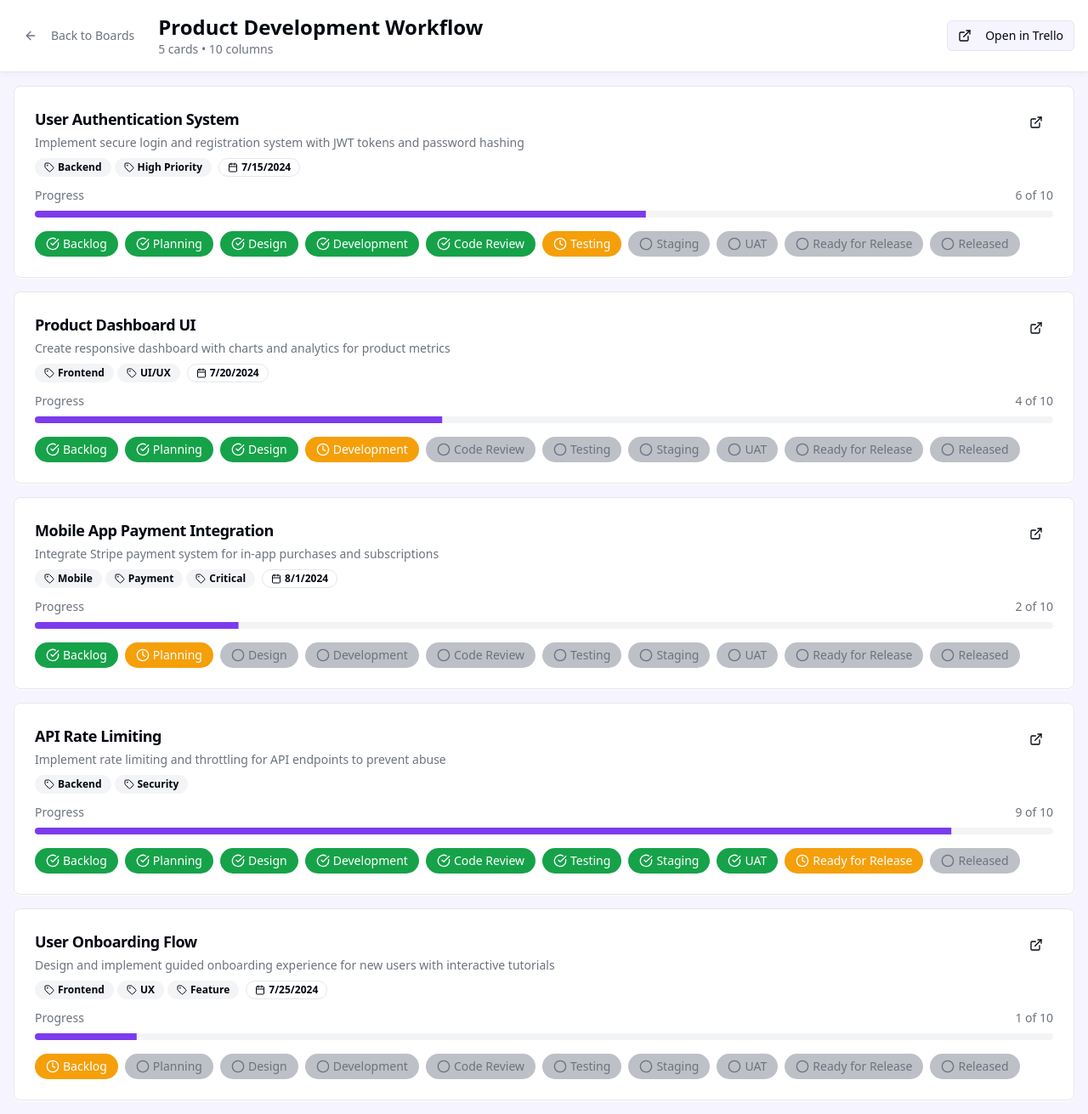
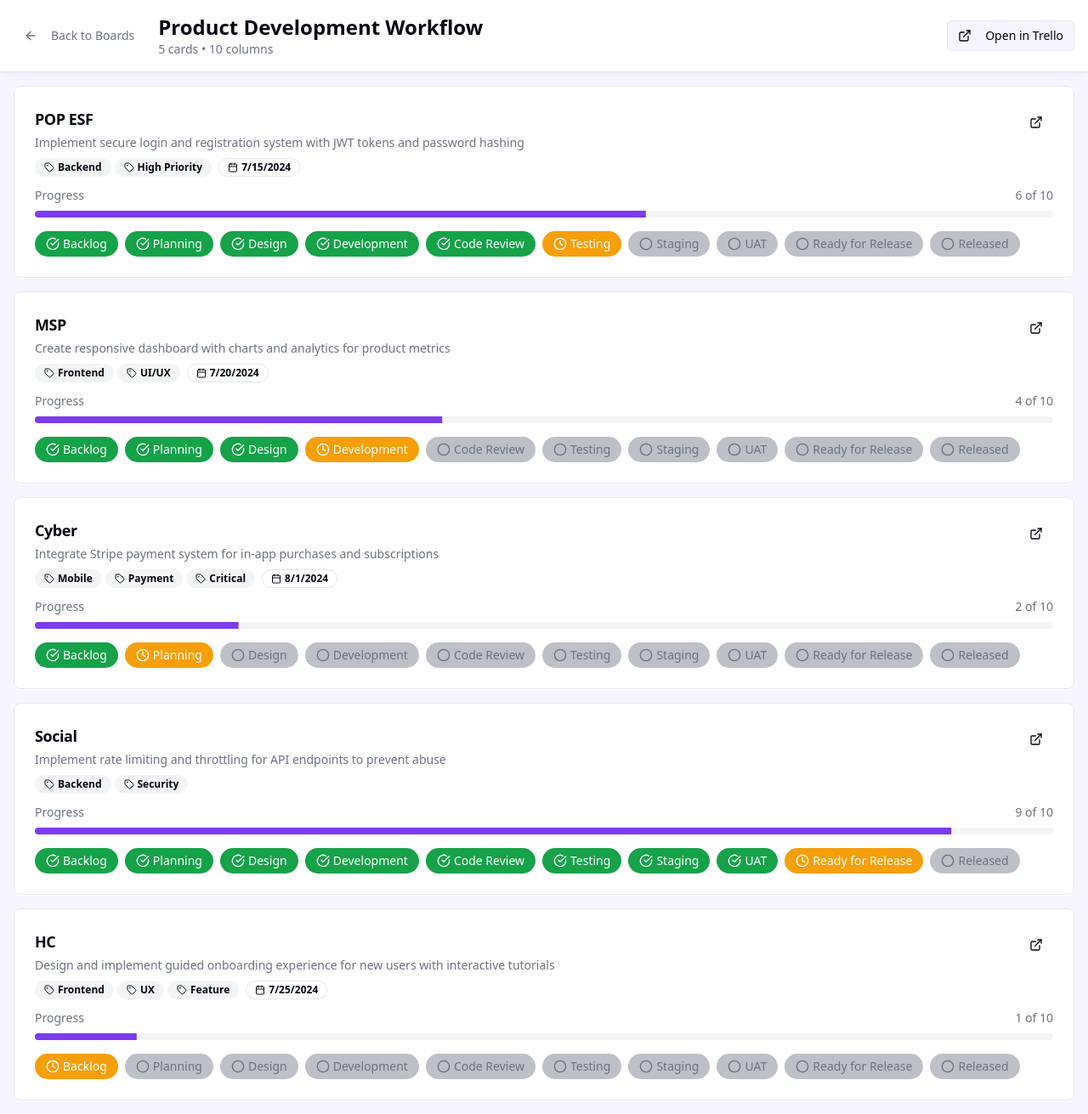
Before and after one commit to DavidLozzi/trello-lane-view, a React (Vite) app: page / in a window 1280 px wide. Shown: the whole page at 85% size. Built offline with nearby package versions, Linux system fonts and the light colour scheme.

Commit message:
Rename cards with specific names

```diff
--- a/src/components/SwimlaneView.tsx
+++ b/src/components/SwimlaneView.tsx
@@ -54,7 +54,7 @@ export function SwimlaneView({ board, apiKey, token, onBack }: SwimlaneViewProps
     const mockCards: TrelloCard[] = [
       {
         id: 'card-1',
-        name: 'User Authentication System',
+        name: 'POP ESF',
         desc: 'Implement secure login and registration system with JWT tokens and password hashing',
         pos: 1,
         due: '2024-07-15T09:00:00.000Z',
@@ -68,7 +68,7 @@ export function SwimlaneView({ board, apiKey, token, onBack }: SwimlaneViewProps
       },
       {
         id: 'card-2',
-        name: 'Product Dashboard UI',
+        name: 'MSP',
         desc: 'Create responsive dashboard with charts and analytics for product metrics',
         pos: 2,
         due: '2024-07-20T17:00:00.000Z',
@@ -82,7 +82,7 @@ export function SwimlaneView({ board, apiKey, token, onBack }: SwimlaneViewProps
       },
       {
         id: 'card-3',
-        name: 'Mobile App Payment Integration',
+        name: 'Cyber',
         desc: 'Integrate Stripe payment system for in-app purchases and subscriptions',
         pos: 3,
         due: '2024-08-01T12:00:00.000Z',
@@ -97,7 +97,7 @@ export function SwimlaneView({ board, apiKey, token, onBack }: SwimlaneViewProps
       },
       {
         id: 'card-4',
-        name: 'API Rate Limiting',
+        name: 'Social',
         desc: 'Implement rate limiting and throttling for API endpoints to prevent abuse',
         pos: 4,
         due: null,
@@ -110,7 +110,7 @@ export function SwimlaneView({ board, apiKey, token, onBack }: SwimlaneViewProps
       },
       {
         id: 'card-5',
-        name: 'User Onboarding Flow',
+        name: 'HC',
         desc: 'Design and implement guided onboarding experience for new users with interactive tutorials',
         pos: 5,
         due: '2024-07-25T14:30:00.000Z',
```
